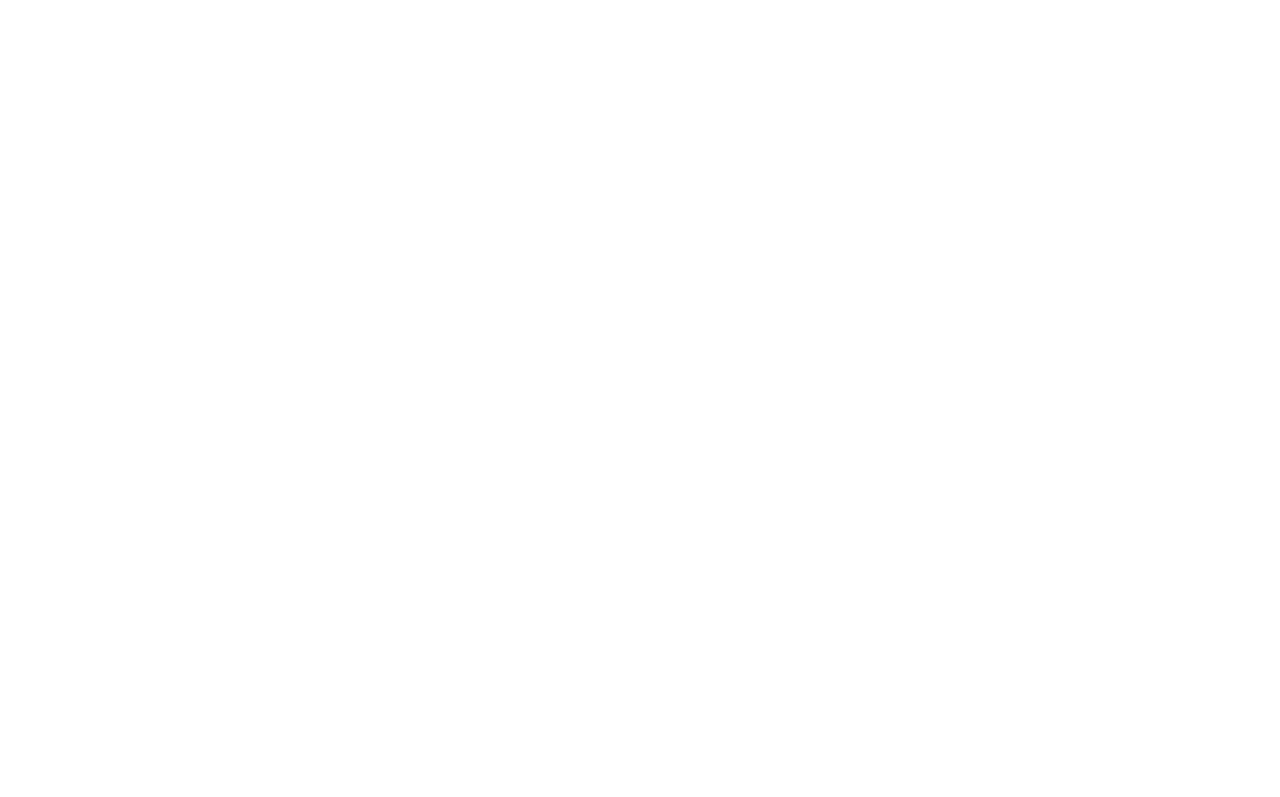
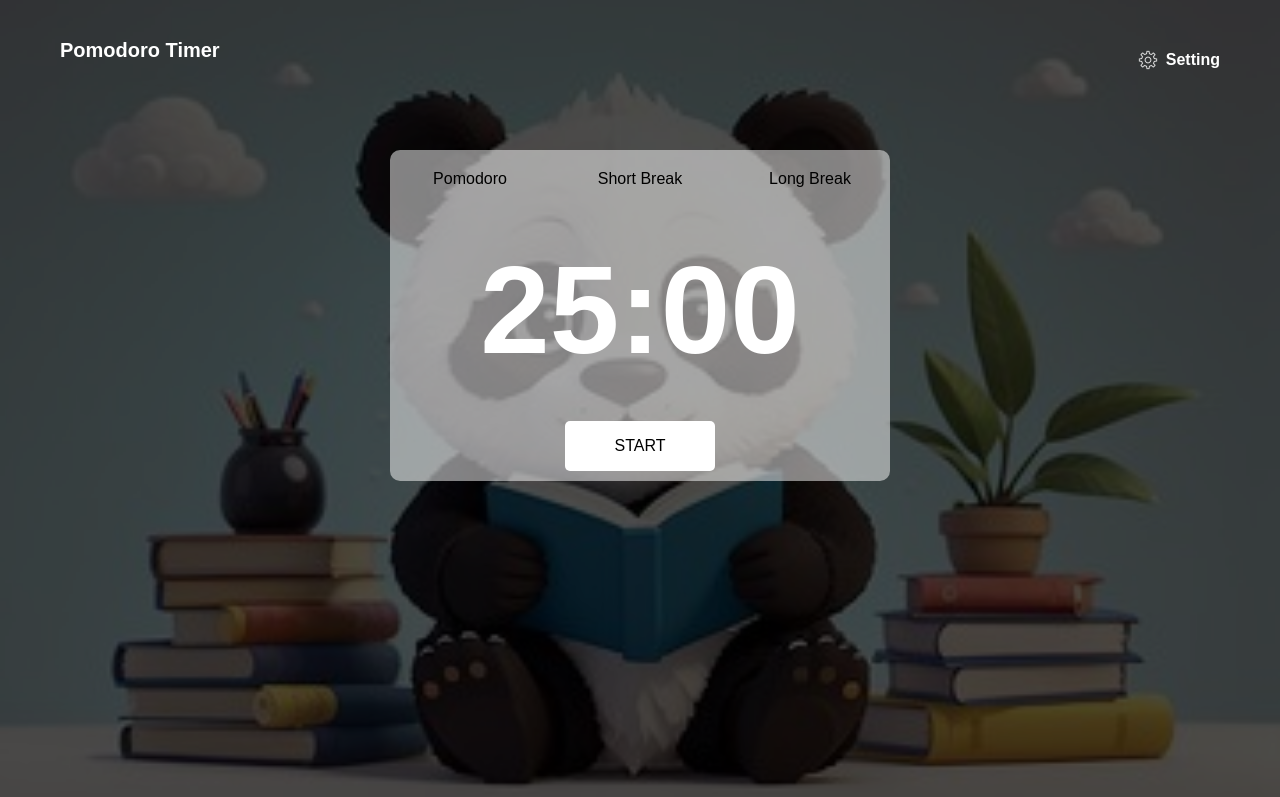
Before and after one commit to MeiRomney/PomodoroTimer, a website: page dist/index.html in a window 1280 px wide. Shown: the top 797 px of the page. Drawn offline with Linux system fonts and the light colour scheme.

Commit message:
Started with the layout designing

```diff
--- a/dist/index.html
+++ b/dist/index.html
@@ -3,9 +3,49 @@
 <head>
     <meta charset="UTF-8">
     <meta name="viewport" content="width=device-width, initial-scale=1.0">
+    <link rel="stylesheet" href="style.css">
     <title>Pomodoro Timer</title>
 </head>
 <body>
+    <div class="study"></div>
+
+    <div class="heading">
+        <button id="home">Pomodoro Timer</button>
+        <button id="setting"><img src="images/setting.png" alt="setting">Setting</button>
+    </div>
+
+    <div class="card">
+        <button id="pomodoro">Pomodoro</button>
+        <button id="shortBreak">Short Break</button>
+        <button id="longBreak">Long Break</button>
+
+        <p class="time">25:00</p>
+        <button id="start">START</button>
+    </div>
+
+    <p id="count">#1</p>
+    <p id="task">1</p>
+    <div class="tasks">
+        <div class="task-header">
+            <h1 id="taskHeader">tasks</h1>
+            <button id="more"><img src="images/more.png" alt="more"></button>
+        </div>
+        <div class="task-content">
+            <button id="task1"><img src="images/unchecked.png" alt="unchecked">
+                <p id="content">Task 1</p>
+                <p id="num">0/1</p>
+            </button>
+            <button id="task2"><img src="images/unchecked.png" alt="unchecked">
+                <p id="content">Task 2</p>
+                <p id="num">1/2</p>
+                <p id="details">Details of the content</p>
+            </button>
+        </div>
+        <div class="add-task">
+            <button id="addTask"><img src="images/add.png" alt="add">Add Task</button>
+        </div>
+        <div class="task-footer">Promos: 1/3 Finish At 19:51 (0h)</div>
+    </div>
 
 </body>
 </html>
--- a/dist/style.css
+++ b/dist/style.css
@@ -0,0 +1,116 @@
+body, html {
+    margin: 0;
+    padding: 0;
+    height: 100%;
+    font-family: sans-serif;
+}
+
+.study {
+    position: fixed;
+    top: 0;
+    left: 0;
+    width: 100%;
+    height: 100%;
+    background-image: url("images/studying.jpg");
+    background-size: cover;
+    background-position: center;
+    z-index: 0;
+}
+.study::before {
+    content: "";
+    position: absolute;
+    top: 0;
+    left: 0;
+    width: 100%;
+    height: 100%;
+    background-color: rgba(0, 0, 0, 0.7);
+    z-index: 1;
+}
+
+.heading {
+    position: relative;
+    z-index: 2;
+    display: flex;
+    justify-content: space-between;
+    align-items: center;
+    padding: 20px 40px;
+    color: white;
+}
+
+#home,
+#setting {
+    font-size: 16px;
+    color: white;
+    background: none;
+    border: none;
+    padding: 10px 20px;
+    font-weight: bold;
+    border-radius: 5px;
+    cursor: pointer;
+    display: flex;
+    align-items: center;
+    gap: 8px;
+}
+#home {
+    font-size: 20px;
+}
+#setting {
+    margin-top: 20px;
+}
+#setting:hover {
+    background: rgba(0, 0, 0, 0.8);
+}
+#setting img {
+    width: 20px;
+    height: 20px;
+}
+
+.card {
+    position: relative;
+    z-index: 2;
+    color: #fff;
+}
+
+.card {
+    background: rgba(255, 255, 255, 0.5);
+    border-radius: 10px;
+    margin: 50px auto;
+    width: 500px;
+    display: flex;
+    flex-wrap: wrap;
+    gap: 10px;
+}
+
+.card button {
+    flex: 1;
+    margin: 10px;
+    padding: 10px 20px;
+    font-size: 16px;
+    border: none;
+    border-radius: 5px;
+    cursor: pointer;
+    background: none;
+    border: none;
+    transition: background 0.2s ease;
+}
+.card button:hover {
+    background: rgba(255, 255, 255, 0.4);
+}
+
+.time {
+    flex-basis: 100%;
+    text-align: center;
+    font-size: 125px;
+    font-weight: bold;
+    margin-top: 20px;
+    color: white;
+    margin-bottom: 20px;
+}
+
+#start {
+    flex: none;
+    background: white;
+    width: 150px;
+    height: 50px;
+    margin: 10px auto;
+}
```
Also changed, not shown: dist/images/add.png (added), dist/images/checked.png (added), dist/images/more.png (added), dist/images/restingLong.jpg (added), dist/images/restingShort.jpg (added), dist/images/setting.png (added), dist/images/studying.jpg (added), dist/images/unchecked.png (added).
